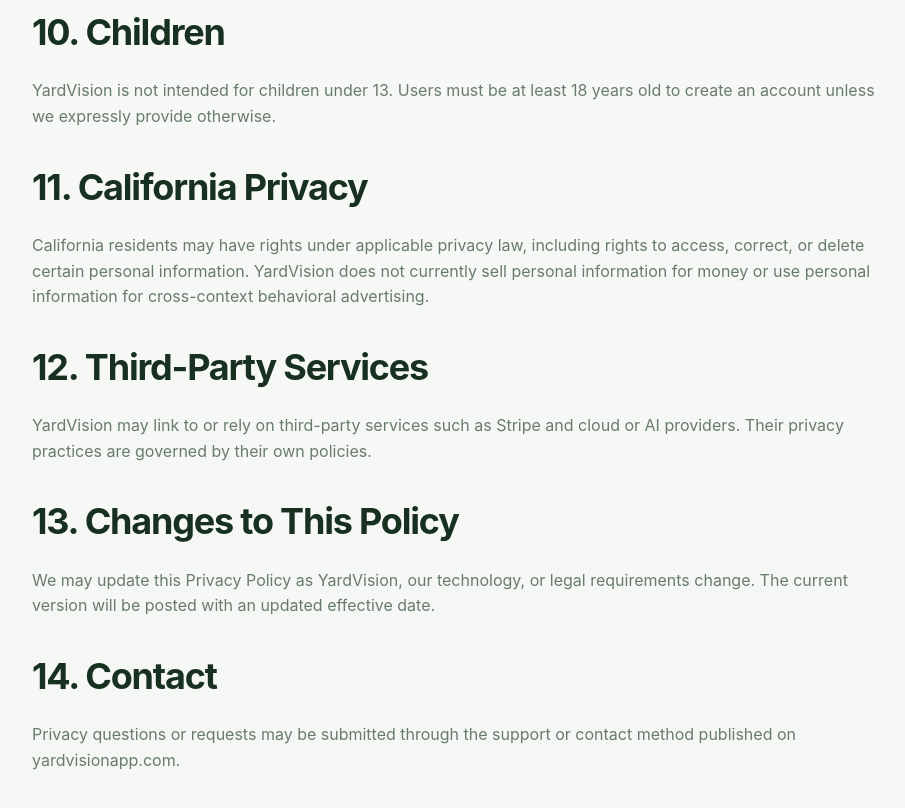
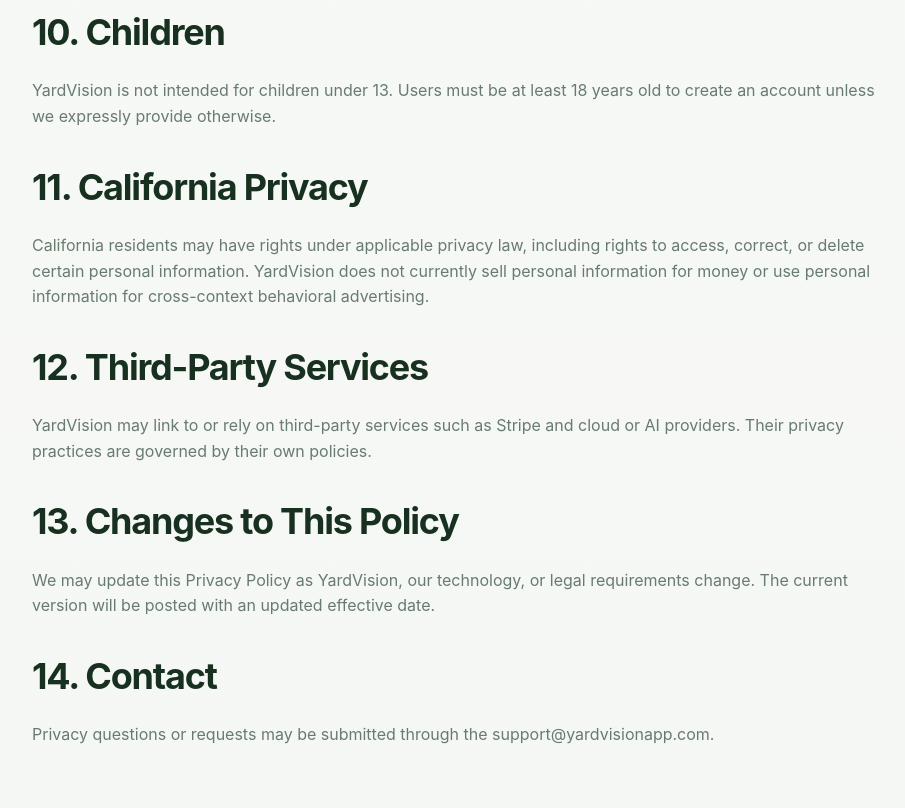
Before and after one commit to yanoxiong/yardvision-ai-staging, a website: page public/privacy.html in a window 1280 px wide. Shown: the part 1956-2764 px from the top of the page, without its empty margins (178-1083 px from the left). Drawn offline with Linux system fonts and the light colour scheme.

Commit message:
Add YardVision support email

```diff
--- a/public/privacy.html
+++ b/public/privacy.html
@@ -43,7 +43,7 @@
 <h2>13. Changes to This Policy</h2>
 <p>We may update this Privacy Policy as YardVision, our technology, or legal requirements change. The current version will be posted with an updated effective date.</p>
 <h2>14. Contact</h2>
-<p>Privacy questions or requests may be submitted through the support or contact method published on yardvisionapp.com.</p>
+<p>Privacy questions or requests may be submitted through the support@yardvisionapp.com.</p>
 </main>
 </body>
 </html>
```
Also changed, not shown: public/index.html (+1 -0 lines), public/terms.html (+1 -1 lines).
